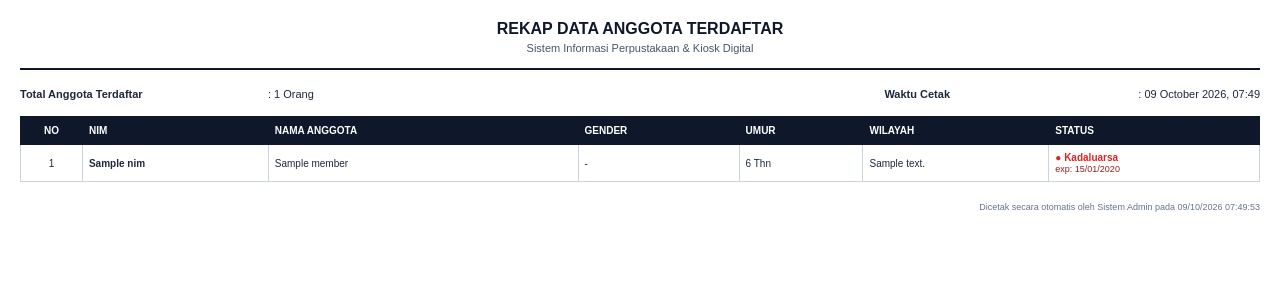
After one commit to farrel1234/tugas-ta, a Laravel app: template resources/views/admin/exports/members_pdf.blade.php in a window 1280 px wide. The commit adds this page. Shown: the top 300 px of the page. Run offline with Laravel 12, Linux system fonts and the light colour scheme; the template is opened without the code that fills it: most values are stand-ins (such as "Sample title", 1, 10 or a date in 2020).

Commit message:
data member perpus

```diff
--- /dev/null
+++ b/resources/views/admin/exports/members_pdf.blade.php
@@ -0,0 +1,167 @@
+<!DOCTYPE html>
+<html lang="id">
+<head>
+    <meta charset="UTF-8">
+    <title>Rekap Data Anggota Terdaftar</title>
+    <style>
+        body {
+            font-family: Arial, Helvetica, sans-serif;
+            font-size: 11px;
+            color: #1e293b;
+            margin: 20px;
+        }
+        .header {
+            text-align: center;
+            border-bottom: 2px solid #0f172a;
+            padding-bottom: 12px;
+            margin-bottom: 16px;
+        }
+        .header h1 {
+            font-size: 16px;
+            text-transform: uppercase;
+            margin: 0 0 4px 0;
+            color: #0f172a;
+        }
+        .header p {
+            margin: 2px 0;
+            color: #475569;
+            font-size: 11px;
+        }
+        .meta-info {
+            margin-bottom: 14px;
+            width: 100%;
+        }
+        .meta-info table {
+            width: 100%;
+            border-collapse: collapse;
+        }
+        .meta-info td {
+            font-size: 11px;
+            padding: 2px 0;
+        }
+        .data-table {
+            width: 100%;
+            border-collapse: collapse;
+            margin-top: 8px;
+        }
+        .data-table th {
+            background-color: #0f172a;
+            color: #ffffff;
+            font-weight: bold;
+            text-transform: uppercase;
+            font-size: 10px;
+            padding: 8px 6px;
+            border: 1px solid #0f172a;
+            text-align: left;
+        }
+        .data-table td {
+            padding: 7px 6px;
+            border: 1px solid #cbd5e1;
+            font-size: 10px;
+        }
+        .data-table tr:nth-child(even) {
+            background-color: #f8fafc;
+        }
+        .text-center {
+            text-align: center;
+        }
+        .empty-row {
+            text-align: center;
+            color: #94a3b8;
+            font-style: italic;
+            padding: 20px !important;
+        }
+        .footer {
+            margin-top: 20px;
+            text-align: right;
+            font-size: 9px;
+            color: #64748b;
+        }
+        .badge-active {
+            color: #059669;
+            font-weight: bold;
+        }
+        .badge-expired {
+            color: #dc2626;
+            font-weight: bold;
+        }
+    </style>
+</head>
+<body>
+    <div class="header">
+        <h1>REKAP DATA ANGGOTA TERDAFTAR</h1>
+        <p>Sistem Informasi Perpustakaan & Kiosk Digital</p>
+    </div>
+
+    <div class="meta-info">
+        <table>
+            <tr>
+                <td style="width: 20%;"><strong>Total Anggota Terdaftar</strong></td>
+                <td style="width: 30%;">: {{ count($members) }} Orang</td>
+                <td style="width: 25%; text-align: right;"><strong>Waktu Cetak</strong></td>
+                <td style="width: 25%; text-align: right;">: {{ now()->translatedFormat('d F Y, H:i') }}</td>
+            </tr>
+        </table>
+    </div>
+
+    <table class="data-table">
+        <thead>
+            <tr>
+                <th style="width: 5%; text-align: center;">No</th>
+                <th style="width: 15%;">NIM</th>
+                <th style="width: 25%;">Nama Anggota</th>
+                <th style="width: 13%;">Gender</th>
+                <th style="width: 10%;">Umur</th>
+                <th style="width: 15%;">Wilayah</th>
+                <th style="width: 17%;">Status</th>
+            </tr>
+        </thead>
+        <tbody>
+            @forelse($members as $index => $member)
+                @php
+                    $age = $member->tanggal_lahir ? \Carbon\Carbon::parse($member->tanggal_lahir)->age . ' Thn' : '-';
+                    $gender = $member->gender === 'L' ? 'Laki-laki' : ($member->gender === 'P' ? 'Perempuan' : '-');
+                    $isExpired = $member->expired_at ? \Carbon\Carbon::parse($member->expired_at)->isPast() : null;
+                @endphp
+                <tr>
+                    <td class="text-center">{{ $index + 1 }}</td>
+                    <td><strong>{{ $member->nim ?? '-' }}</strong></td>
+                    <td>{{ $member->name }}</td>
+                    <td>{{ $gender }}</td>
+                    <td>{{ $age }}</td>
+                    <td>{{ $member->kecamatan_domisili ?? '-' }}</td>
+                    <td>
+                        @if($member->expired_at)
+                            @if($isExpired)
+                                <div style="color: #dc2626; font-weight: bold;">
+                                    ● Kadaluarsa
+                                </div>
+                                <div style="font-size: 9px; color: #991b1b; margin-top: 1px;">
+                                    exp: {{ \Carbon\Carbon::parse($member->expired_at)->format('d/m/Y') }}
+                                </div>
+                            @else
+                                <div style="color: #059669; font-weight: bold;">
+                                    ● Aktif
+                                </div>
+                                <div style="font-size: 9px; color: #065f46; margin-top: 1px;">
+                                    s.d. {{ \Carbon\Carbon::parse($member->expired_at)->format('d/m/Y') }}
+                                </div>
+                            @endif
+                        @else
+                            -
+                        @endif
+                    </td>
+                </tr>
+            @empty
+                <tr>
+                    <td colspan="7" class="empty-row">Tidak ada data anggota terdaftar.</td>
+                </tr>
+            @endforelse
+        </tbody>
+    </table>
+
+    <div class="footer">
+        Dicetak secara otomatis oleh Sistem Admin pada {{ now()->format('d/m/Y H:i:s') }}
+    </div>
+</body>
+</html>
```
Also changed, not shown: app/Http/Controllers/AnalyticsController.php (+41 -31 lines), resources/views/admin/analytics.blade.php (+45 -15 lines).
